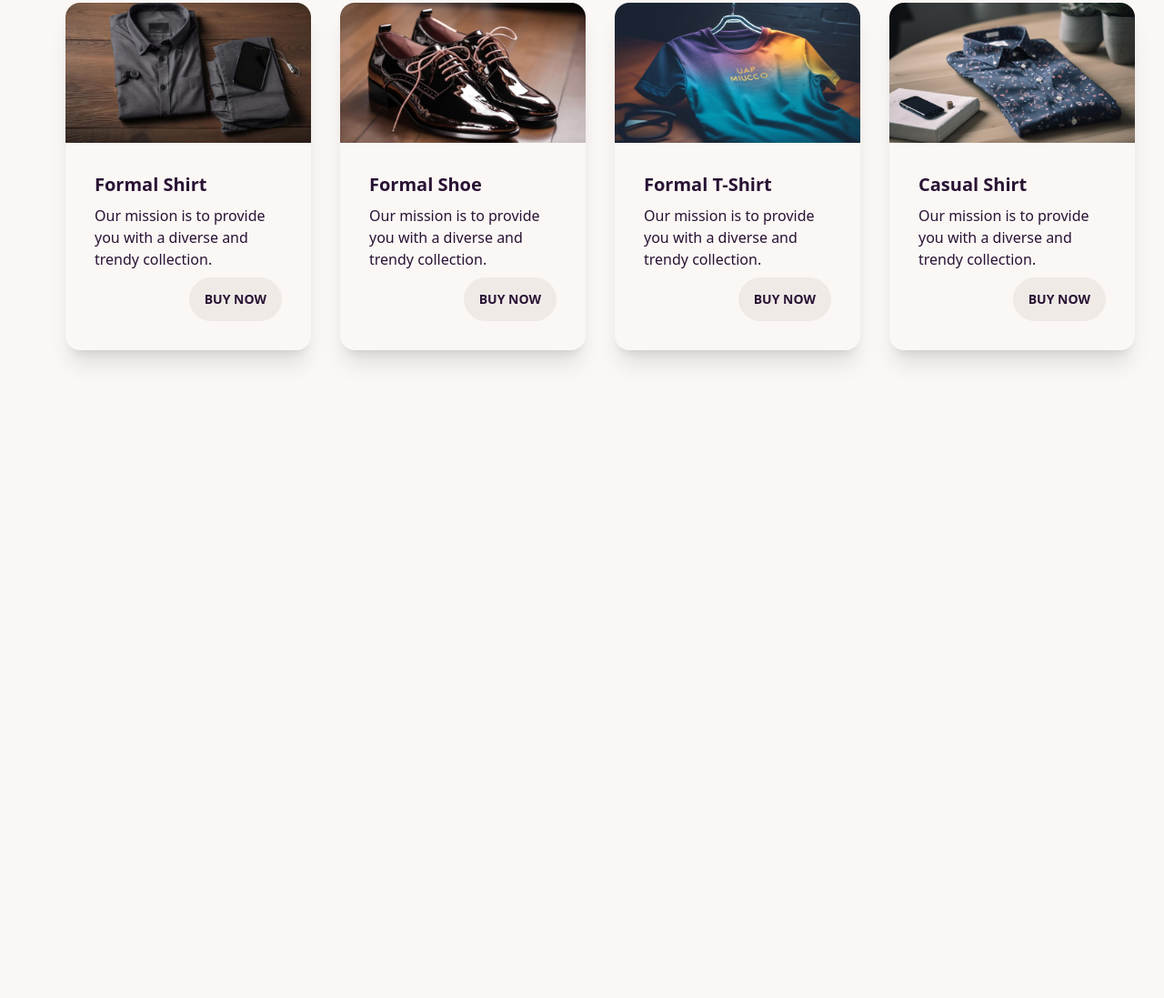
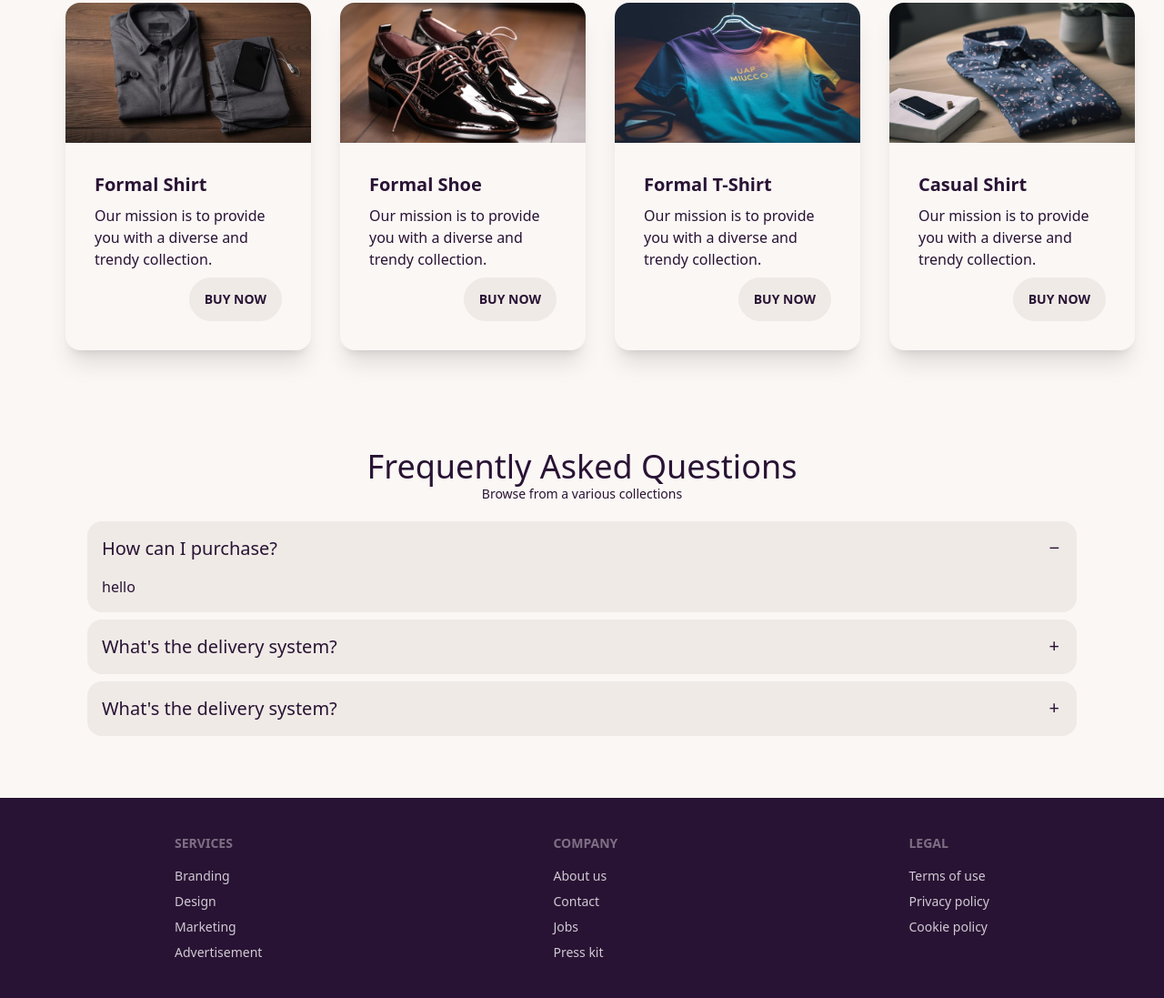
Before and after one commit to Amin7775/Daisy-Man, a plain HTML site: page index.html in a window 1280 px wide. Shown: the part 2051-3148 px from the top of the page at 91% size. Before the commit the page ends 2524 px from the top, so only its background shows below. Drawn offline with nearby package versions, Linux system fonts and the light colour scheme.

Commit message:
Added FAQ section and Footer

```diff
--- a/index.html
+++ b/index.html
@@ -245,6 +245,68 @@
         </div>
       </section>
 
+      <!-- FAQ Section -->
+    <section class="max-w-screen-xl mx-auto px-8 md:px-16 lg:px-24 py-5 my-10" id="FAQ">
+      <!-- Content -->
+
+      <div class="text-center pb-5">
+        <h1 class="text-2xl md:text-4xl">Frequently Asked Questions</h1>
+        <p class="text-sm">Browse from a various collections</p>
+      </div>
+
+      <!-- Accordion -->
+      <div class="collapse collapse-plus bg-base-200 mb-2">
+        <input type="radio" name="my-accordion-3" checked="checked" />
+        <div class="collapse-title text-xl font-medium">
+          How can I purchase?
+        </div>
+        <div class="collapse-content">
+          <p>hello</p>
+        </div>
+      </div>
+      <div class="collapse collapse-plus bg-base-200 mb-2">
+        <input type="radio" name="my-accordion-3" />
+        <div class="collapse-title text-xl font-medium">
+          What's the delivery system?
+        </div>
+        <div class="collapse-content">
+          <p>hello</p>
+        </div>
+      </div>
+      <div class="collapse collapse-plus bg-base-200 mb-2">
+        <input type="radio" name="my-accordion-3" />
+        <div class="collapse-title text-xl font-medium">
+          What's the delivery system?
+        </div>
+        <div class="collapse-content">
+          <p>hello</p>
+        </div>
+      </div>
+    </section>
     </main>
+
+    <!-- footer Section -->
+    <footer class="footer p-10 bg-neutral text-neutral-content justify-around">
+      <div>
+        <span class="footer-title">Services</span>
+        <a class="link link-hover">Branding</a>
+        <a class="link link-hover">Design</a>
+        <a class="link link-hover">Marketing</a>
+        <a class="link link-hover">Advertisement</a>
+      </div>
+      <div>
+        <span class="footer-title">Company</span>
+        <a class="link link-hover">About us</a>
+        <a class="link link-hover">Contact</a>
+        <a class="link link-hover">Jobs</a>
+        <a class="link link-hover">Press kit</a>
+      </div>
+      <div>
+        <span class="footer-title">Legal</span>
+        <a class="link link-hover">Terms of use</a>
+        <a class="link link-hover">Privacy policy</a>
+        <a class="link link-hover">Cookie policy</a>
+      </div>
+    </footer>
   </body>
 </html>
```
